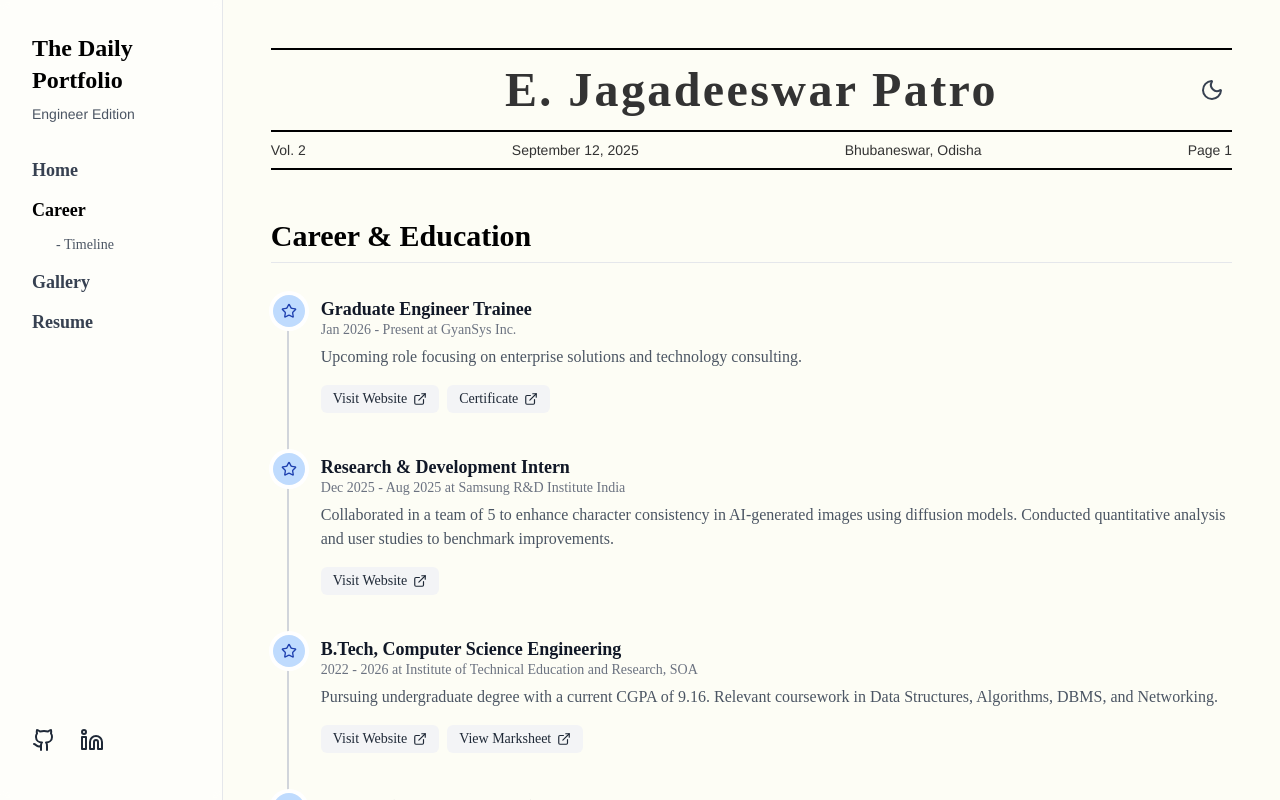
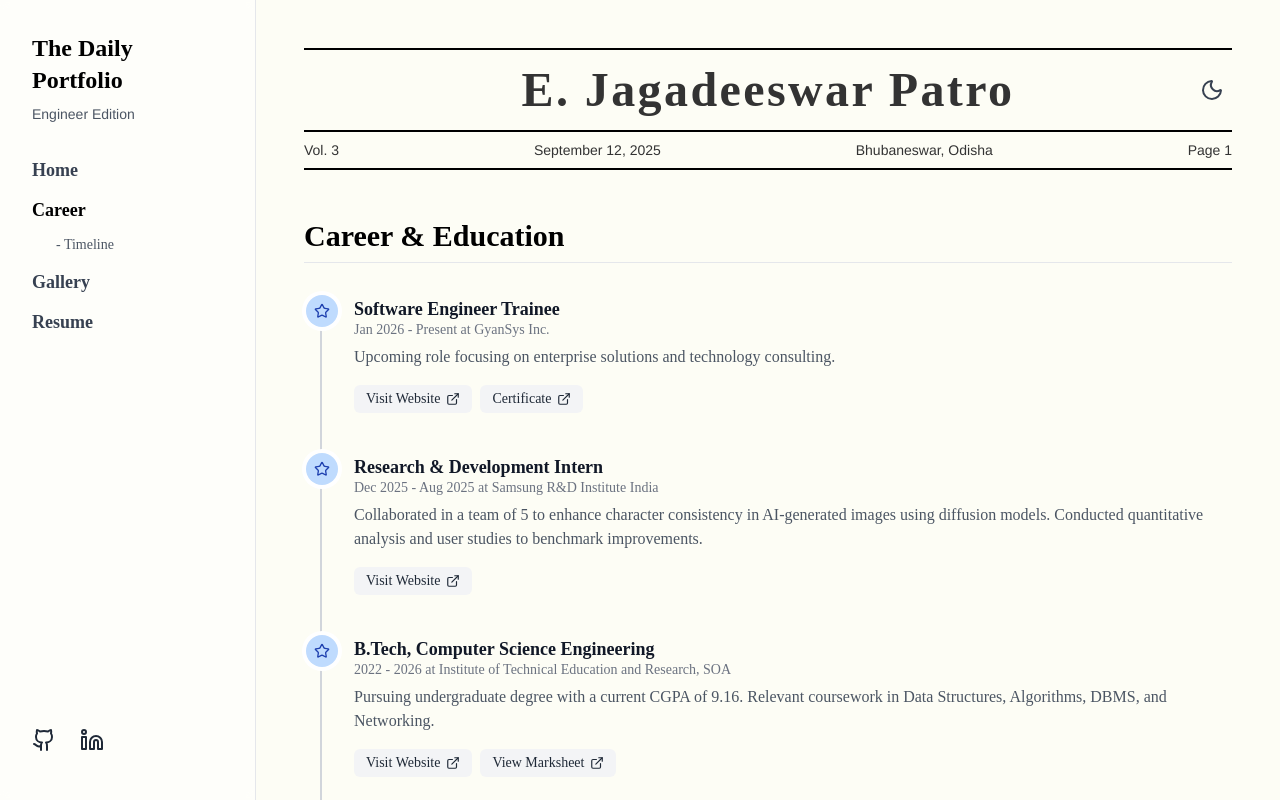
Before and after one commit to ejdotp/portfolio, a React (Vite) app in the folder ejdotp/: page / in a window 1280 px wide. Both pictures are taken after a click on the button "Career". Shown: the top 800 px of the page. Built offline with nearby package versions, Linux system fonts and the light colour scheme.

Commit message:
Refactor resume handling and update career title in the application

```diff
--- a/ejdotp/src/App.jsx
+++ b/ejdotp/src/App.jsx
@@ -5,7 +5,6 @@ import HomePage from './pages/HomePage.jsx';
 import CareerPage from './pages/CareerPage.jsx';
 import GalleryPage from './pages/GalleryPage.jsx';
 
-// --- Data - You can easily update your info here ---
 const personalInfo = {
   name: "E. Jagadeeswar Patro",
   location: "Bhubaneswar, Odisha",
@@ -23,12 +22,12 @@ const pageConfig = {
     ]
   },
   career: {
-    title: 'Career', vol: '2', sections: [
+    title: 'Career', vol: '3', sections: [
       { id: 'careertimeline', title: 'Timeline' }
     ]
   },
-  gallery: { title: 'Gallery', vol: '3', sections: [] },
-  resume: { title: 'Resume', vol: '4', sections: [] },
+  gallery: { title: 'Gallery', vol: '4', sections: [] },
+  resume: { title: 'Resume', vol: '5', sections: [] },
 };
 
 export default function App() {
@@ -66,8 +65,8 @@ export default function App() {
             personalInfo={personalInfo}
             pageConfig={pageConfig}
           />
-          <main className="w-full">
-            <div className="max-w-6xl mx-auto sm:p-8 md:p-12">
+          <main className="w-full lg:w-4/5">
+            <div className="max-w-6xl mx-auto p-4 sm:p-8 md:p-12">
               <Header
                 name={personalInfo.name}
                 location={personalInfo.location}
--- a/ejdotp/src/components/Sidebar.jsx
+++ b/ejdotp/src/components/Sidebar.jsx
@@ -21,8 +21,12 @@ export default function Sidebar({ currentPage, setCurrentPage, personalInfo, pag
     };
 
     const handlePageClick = (page) => {
+        if (page === 'resume') {
+            window.open('https://drive.google.com/file/d/1ec5mPw-2mhzKP6qThaqQc8RbntkDlq-X/view?usp=sharing', '_blank');
+        } else {
             setCurrentPage(page);
             window.scrollTo({ top: 0, behavior: 'smooth' });
+        }
     };
 
     return (
@@ -35,22 +39,12 @@ export default function Sidebar({ currentPage, setCurrentPage, personalInfo, pag
                     <ul>
                         {Object.entries(pageConfig).map(([pageKey, pageValue]) => (
                             <li key={pageKey} className="mb-3">
-                                {pageKey === 'resume' ? (
-                                    <a
-                                        href="/resume.pdf"
-                                        download="E_Jagadeeswar_Patro_Resume.pdf"
-                                        className="font-bold text-lg w-full text-left text-gray-700 dark:text-gray-400 hover:text-black dark:hover:text-white"
-                                    >
-                                        {pageValue.title}
-                                    </a>
-                                ) : (
                                 <button
                                     onClick={() => handlePageClick(pageKey)}
                                     className={`font-bold text-lg w-full text-left ${currentPage === pageKey ? 'text-black dark:text-white' : 'text-gray-700 dark:text-gray-400'} hover:text-black dark:hover:text-white`}
                                 >
                                     {pageValue.title}
                                 </button>
-                                )}
                                 {currentPage === pageKey && pageValue.sections.length > 0 && (
                                     <ul className="mt-2">
                                         {pageValue.sections.map(section => (
--- a/ejdotp/src/pages/CareerPage.jsx
+++ b/ejdotp/src/pages/CareerPage.jsx
@@ -18,7 +18,7 @@ export default function CareerPage() {
     const timelineEvents = [
         {
             date: "Jan 2026 - Present",
-            title: "Graduate Engineer Trainee",
+            title: "Software Engineer Trainee",
             company: "GyanSys Inc.",
             description: "Upcoming role focusing on enterprise solutions and technology consulting.",
             buttons: [
```
Also changed, not shown: 1 other file (tests, documents, lock files or other folders). Lines whose indentation alone changed are shown as unchanged.
